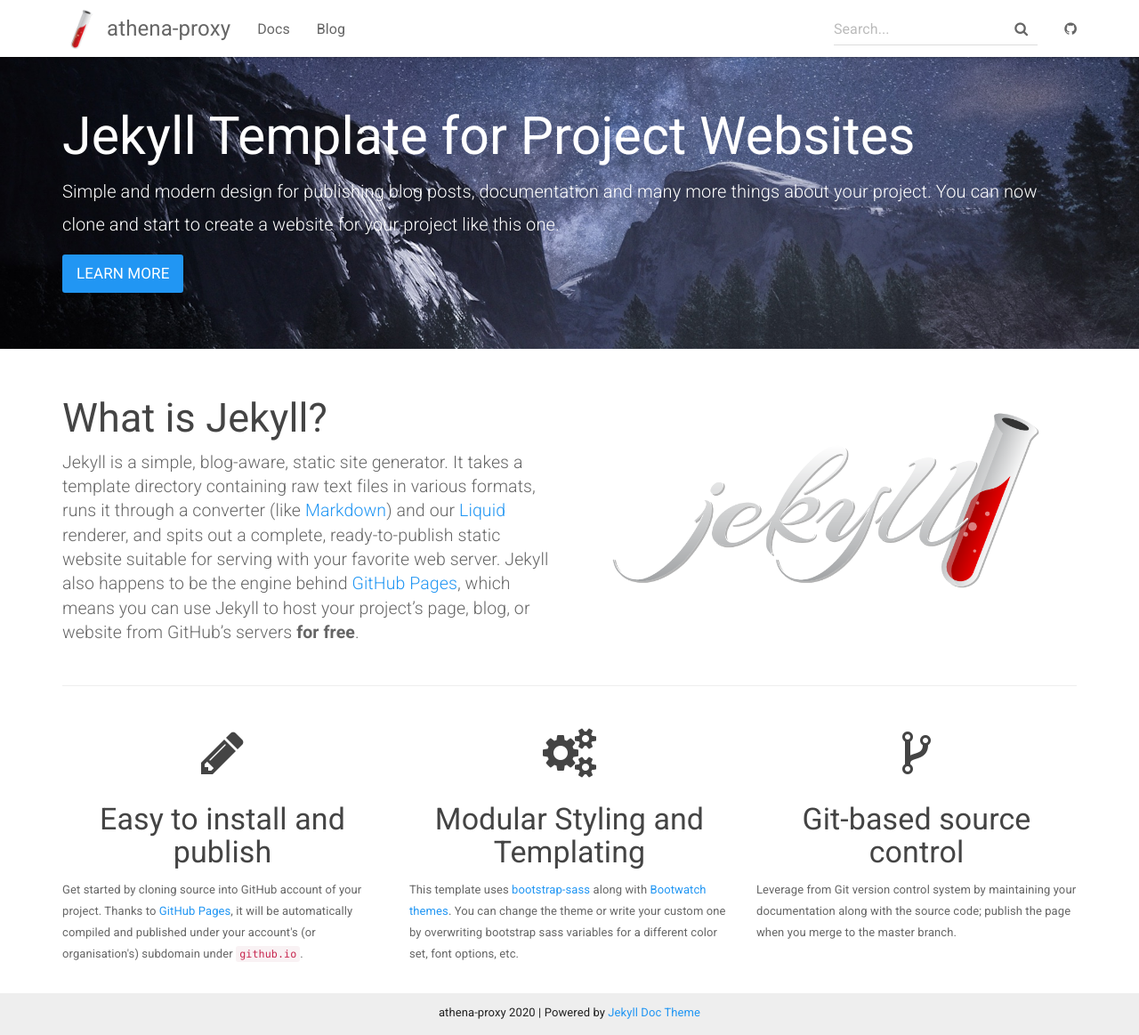
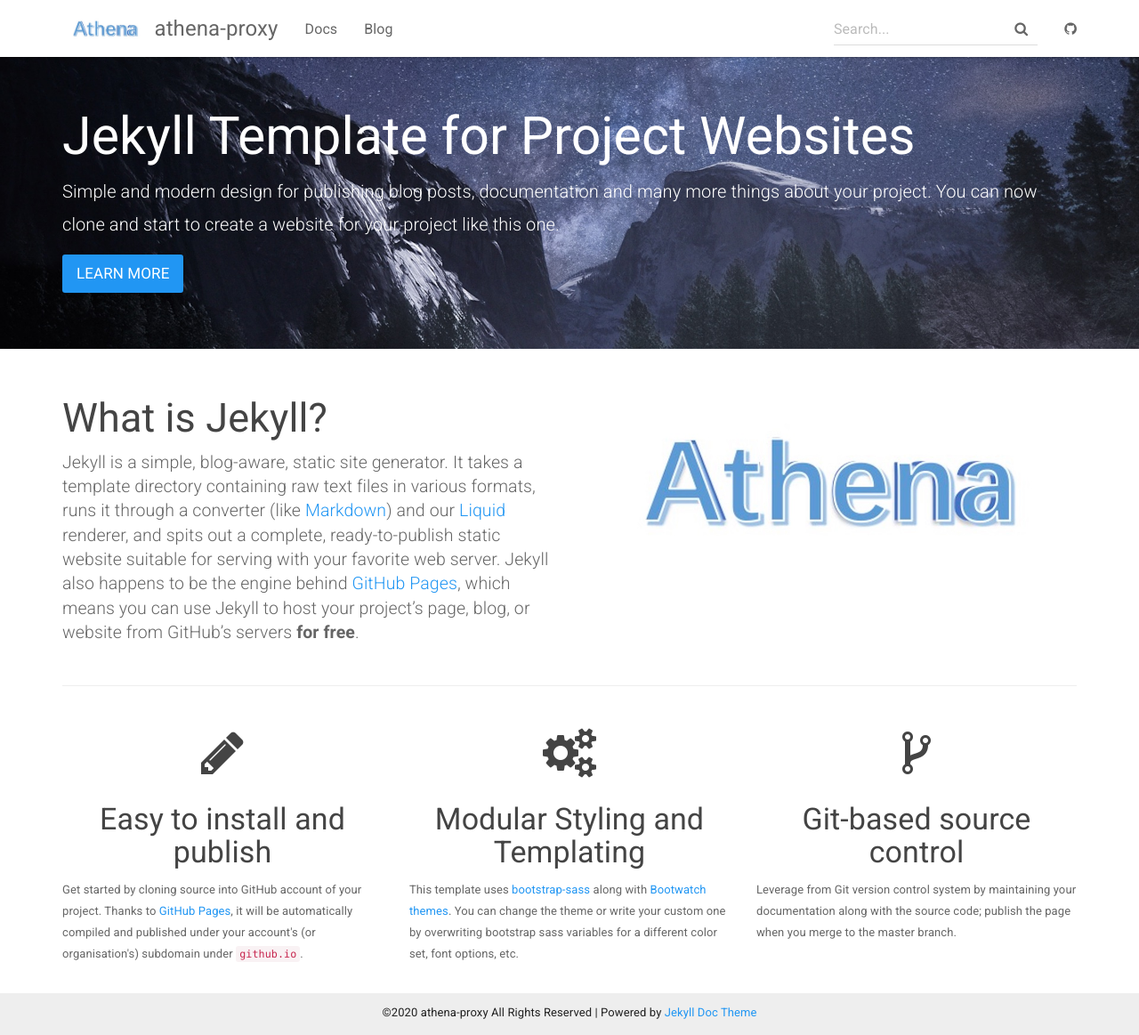
Before and after one commit to athena-proxy/athena-proxy.github.io, a Jekyll site: the page built from index.html, in a window 1280 px wide and 1163 px high. Shown: the whole window at 89% size. Built offline with Jekyll 4.4.1, drawn with Linux system fonts in a browser that asks for light colours.

Commit message:
modify logo

```diff
--- a/_includes/footer.html
+++ b/_includes/footer.html
@@ -2,7 +2,7 @@
     <div class="container">
 
         <p class="text-center">
-            {{ site.title }} {{ site.time | date: '%Y' }} |
+            ©{{ site.time | date: '%Y' }} {{ site.title }} All Rights Reserved |
             Powered by <a href="https://github.com/aksakalli/jekyll-doc-theme">Jekyll Doc Theme</a>
         </p>
         <!-- <p class="text-muted">Place sticky footer content here.</p> -->
--- a/_includes/topnav.html
+++ b/_includes/topnav.html
@@ -8,7 +8,7 @@
         <span class="icon-bar"></span>
       </button>
             <a class="navbar-brand" href="{{ site.baseurl }}/">
-                <span><img src="{{ "/assets/img/logonav.png" | relative_url }}" alt="Logo"></span> {{ site.title }}
+                <span><img src="{{ "/assets/img/athena-logo.jpg" | relative_url }}" alt="Logo"></span> {{ site.title }}
             </a>
         </div>
         <div id="navbar" class="collapse navbar-collapse">
--- a/index.html
+++ b/index.html
@@ -26,7 +26,7 @@
               free</strong>.</p>
         </div>
         <div class="col-md-6 text-center">
-            <img src="{{ "/assets/img/jekyll-dark.png" | relative_url }}" alt="Jekyll logo" class="img-responsive">
+            <img src="{{ "/assets/img/athena.jpg" | relative_url }}" alt="Jekyll logo" class="img-responsive">
         </div>
     </div>
     <hr>
```
Also changed, not shown: _docs/index.md (+1 -1 lines), assets/img/athena-logo.jpg (added), assets/img/athena.jpg (added), favicon.ico, 3 other files.
